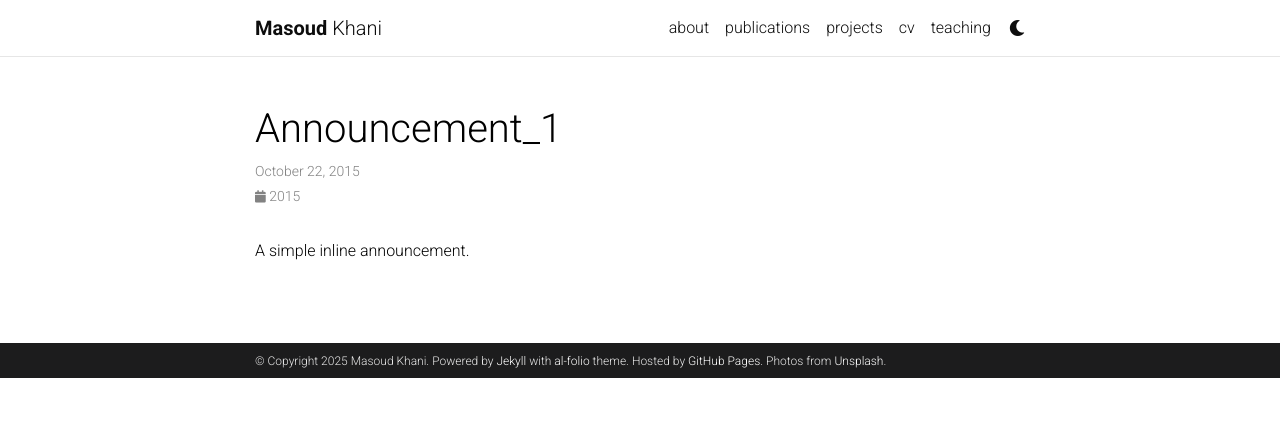
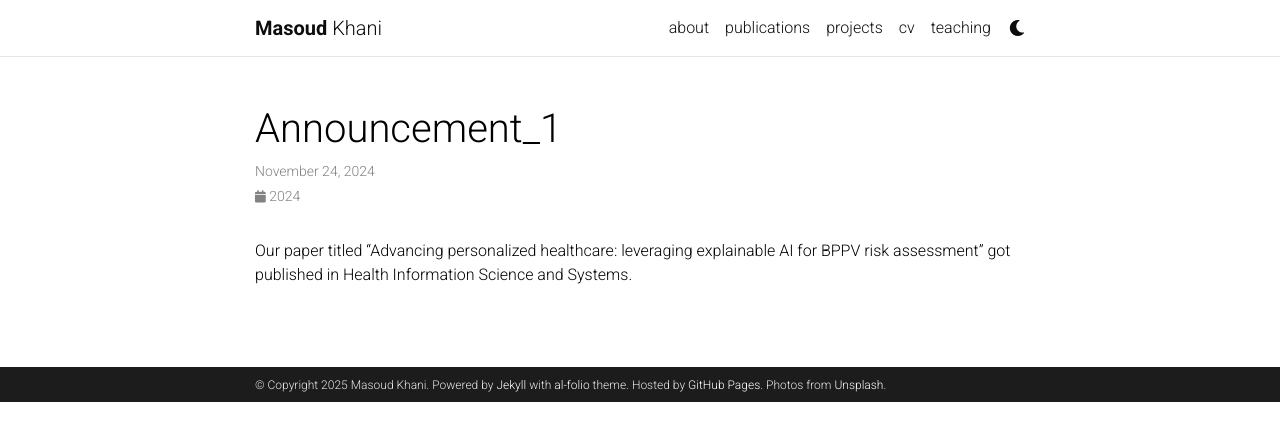
Before and after one commit to msdkhani/msdkhani.github.io, a Jekyll site: the page built from _news/announcement_1.md, in a window 1280 px wide. Shown: the top 441 px of the page. Built offline with Jekyll 4.4.1, drawn with Linux system fonts in a browser that asks for light colours; comment, search, counter and statistics services are not loaded; a style sheet for code colours, icons or effects is not loaded.

Commit message:
Update announcement_1.md

```diff
--- a/_news/announcement_1.md
+++ b/_news/announcement_1.md
@@ -1,8 +1,8 @@
 ---
 layout: post
-date: 2015-10-22 15:59:00-0400
+date: 2024-11-24
 inline: true
 related_posts: false
 ---
 
-A simple inline announcement.
+Our paper titled "Advancing personalized healthcare: leveraging explainable AI for BPPV risk assessment" got published in Health Information Science and Systems.
```
